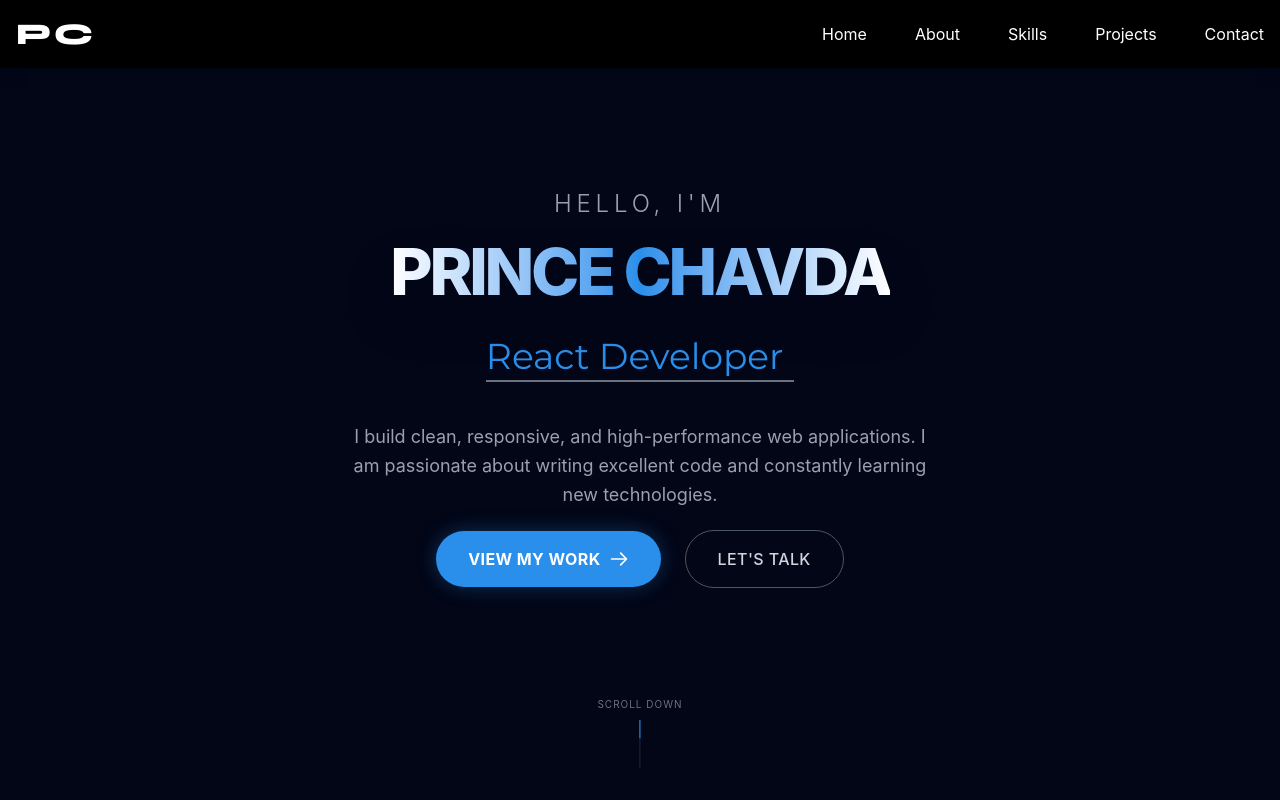
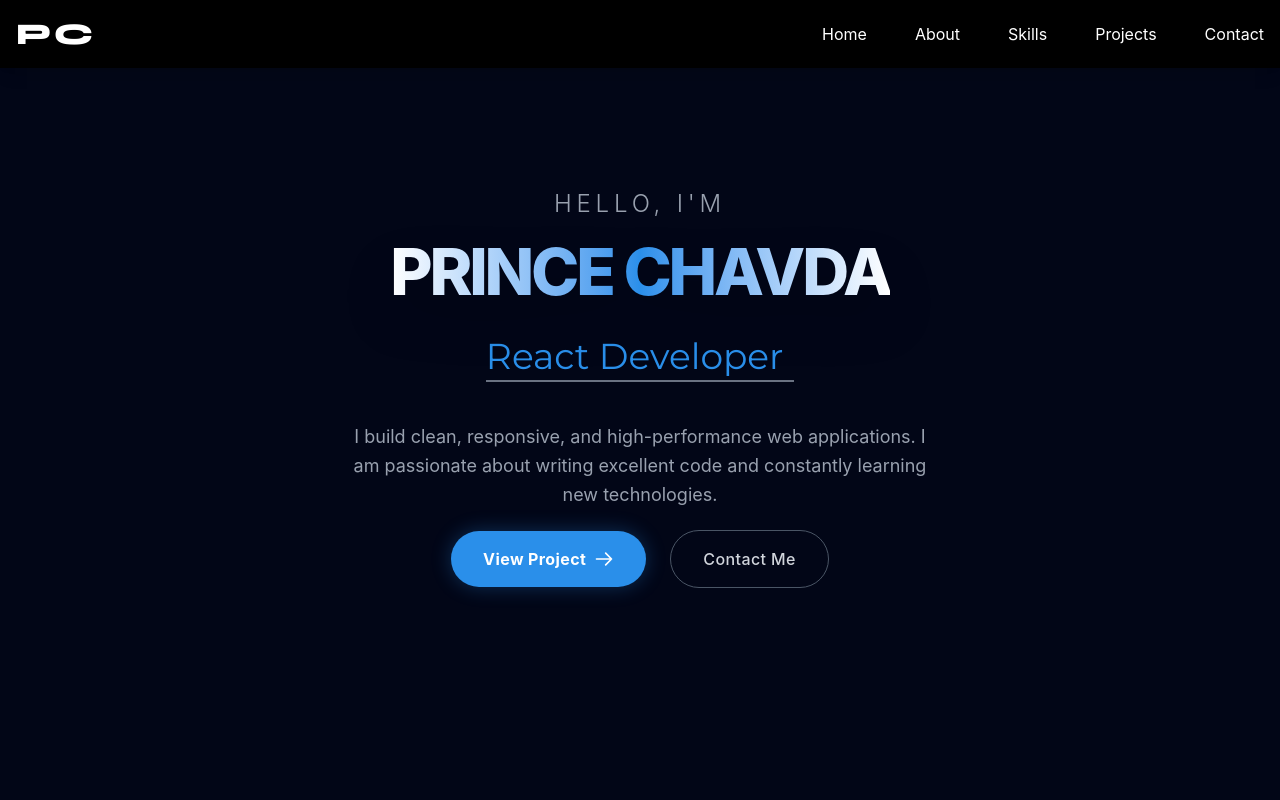
Before and after one commit to PrinceChavda09/Portfolio, a React (Vite) app: page / in a window 1280 px wide. Shown: the top 800 px of the page. Built offline with nearby package versions, Linux system fonts and the light colour scheme.

Commit message:
Update HeroSection.jsx

```diff
--- a/src/Components/HeroSection.jsx
+++ b/src/Components/HeroSection.jsx
@@ -60,10 +60,10 @@ export default function Hero() {
         <div className="flex flex-col sm:flex-row items-center justify-center gap-6 w-full sm:w-auto">
           <a
             href="#projects"
-            className="group relative w-full sm:w-auto px-8 py-4 bg-[#2A8FEA] text-white font-bold text-sm sm:text-base tracking-wide uppercase rounded-full overflow-hidden shadow-[0_0_20px_rgba(42,143,234,0.3)] hover:shadow-[0_0_40px_rgba(42,143,234,0.5)] transition-all duration-300 transform hover:-translate-y-1"
+            className="group relative w-full sm:w-auto px-8 py-4 bg-[#2A8FEA] text-white font-bold text-sm sm:text-base tracking-wide rounded-full overflow-hidden shadow-[0_0_20px_rgba(42,143,234,0.3)] hover:shadow-[0_0_40px_rgba(42,143,234,0.5)] transition-all duration-300 transform hover:-translate-y-1"
           >
             <span className="relative z-10 flex items-center justify-center gap-2">
-              View My Work
+              View Project
               <svg
                 xmlns="http://www.w3.org/2000/svg"
                 className="h-5 w-5 transform group-hover:translate-x-1 transition-transform"
@@ -84,20 +84,10 @@ export default function Hero() {
 
           <a
             href="#contact"
-            className="w-full sm:w-auto px-8 py-4 bg-transparent border border-gray-600 text-gray-300 font-medium text-sm sm:text-base tracking-wide uppercase rounded-full hover:border-[#2A8FEA] hover:text-[#2A8FEA] hover:bg-[#2A8FEA]/5 transition-all duration-300"
+            className="w-full sm:w-auto px-8 py-4 bg-transparent border border-gray-600 text-gray-300 font-medium text-sm sm:text-base tracking-wide rounded-full hover:border-[#2A8FEA] hover:text-[#2A8FEA] hover:bg-[#2A8FEA]/5 transition-all duration-300"
           >
-            Let's Talk
+            Contact Me
           </a>
-        </div>
-      </div>
-
-      {/* Scroll Indicator */}
-      <div className="absolute bottom-8 left-1/2 transform -translate-x-1/2 flex flex-col items-center z-10">
-        <span className="text-gray-500 text-[10px] tracking-widest uppercase mb-2">
-          Scroll Down
-        </span>
-        <div className="w-[1px] h-12 bg-gray-800 relative overflow-hidden">
-          <div className="w-full h-1/2 bg-[#2A8FEA] absolute top-0 left-0 animate-[bounce_2s_infinite]" />
         </div>
       </div>
     </section>
```
